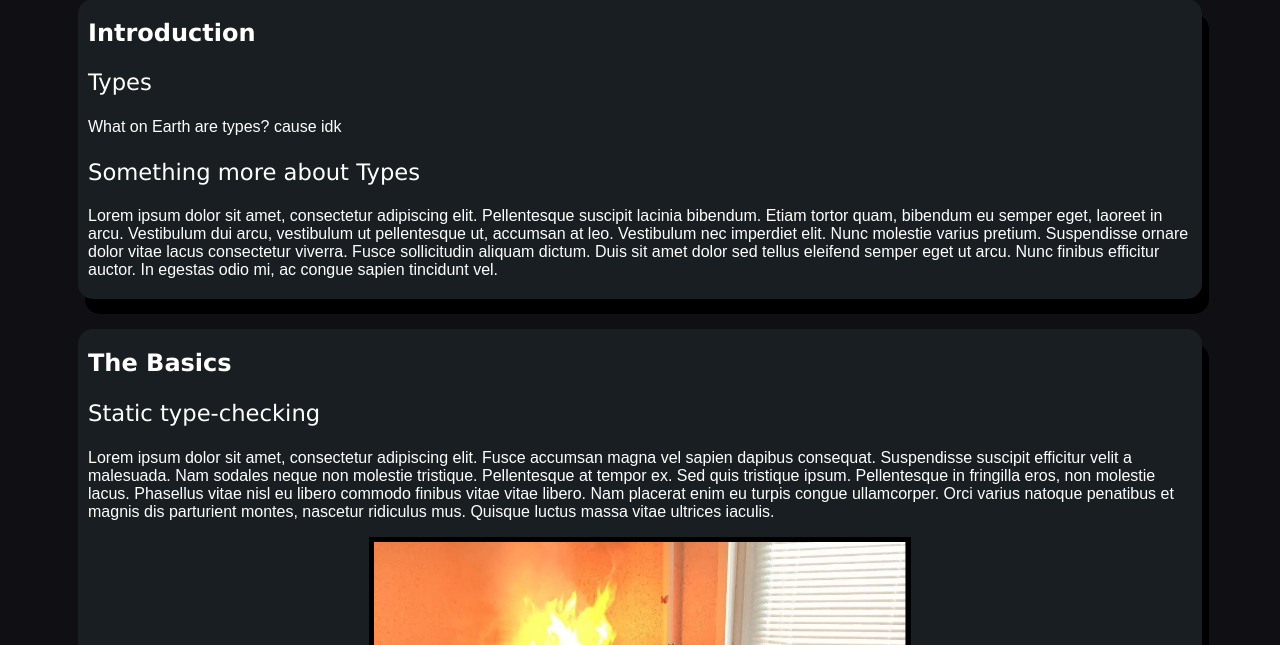
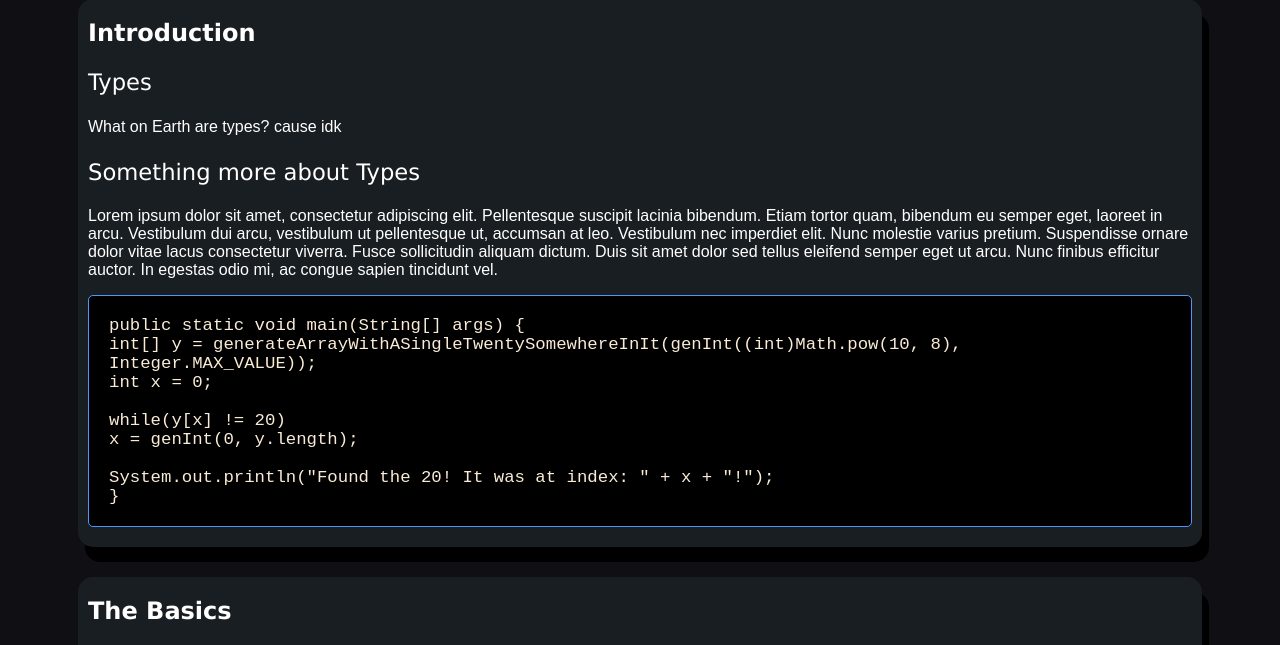
Before and after one commit to cs401-fall2022/lesson14-MesaGreear, a plain HTML site: page index.html in a window 1280 px wide. Shown: the part 154-799 px from the top of the page. Drawn offline with Linux system fonts and the light colour scheme.

Commit message:
Code Blocks partially implemented & cleanup

```diff
--- a/index.html
+++ b/index.html
@@ -44,6 +44,19 @@
           Suspendisse ornare dolor vitae lacus consectetur viverra. Fusce sollicitudin aliquam dictum. Duis
           sit amet dolor sed tellus eleifend semper eget ut arcu. Nunc finibus efficitur auctor. In egestas
           odio mi, ac congue sapien tincidunt vel.</p>
+
+          <!-- TODO: Figure out how to 'decorate' code blocks -->
+          <div class="code">
+            public static void main(String[] args) { <br>
+              int[] y = generateArrayWithASingleTwentySomewhereInIt(genInt((int)Math.pow(10, 8), Integer.MAX_VALUE));<br>
+              int x = 0;<br>
+              <br>
+              while(y[x] != 20)<br>
+                x = genInt(0, y.length);<br>
+              <br>
+              System.out.println("Found the 20! It was at index: " + x + "!");<br>
+              }
+          </div>
       </div>
     </div>
 
--- a/style.css
+++ b/style.css
@@ -1,4 +1,5 @@
 :root {
+    --softBlue: rgb(80, 150, 250); /* https://www.w3schools.com/css/css3_variables.asp */
     background-color: rgb(15, 15, 20);
 }
 
@@ -7,7 +8,7 @@ nav {
     align-items: center;
     gap: 30px;
 
-    background-color: rgb(80, 150, 250);
+    background-color: var(--softBlue);
 }
 
 h1 {
@@ -37,7 +38,7 @@ img {
     box-shadow: 7px 15px;
 }
 
-.section > .topic, .section > h2{
+.section > *{
     margin: 20px 10px;
 }
 
@@ -54,10 +55,25 @@ img {
 
 .topic > p{
     color: white;
-    font: 12pt "Arial";
+    font: 12pt Arial;
 }
 
 /* anything inside a center tag will be centered */
 .center {
     text-align: center;
 }
+
+/* Code blocks */
+.code {
+    display: block;
+    background-color: black;
+    border: 1px solid var(--softBlue);
+    border-radius: 5px;
+    padding: 20px;
+
+    display: flex;
+    flex-direction: column;
+
+    color: antiquewhite;
+    font: 13pt "Courier New";
+}
```
